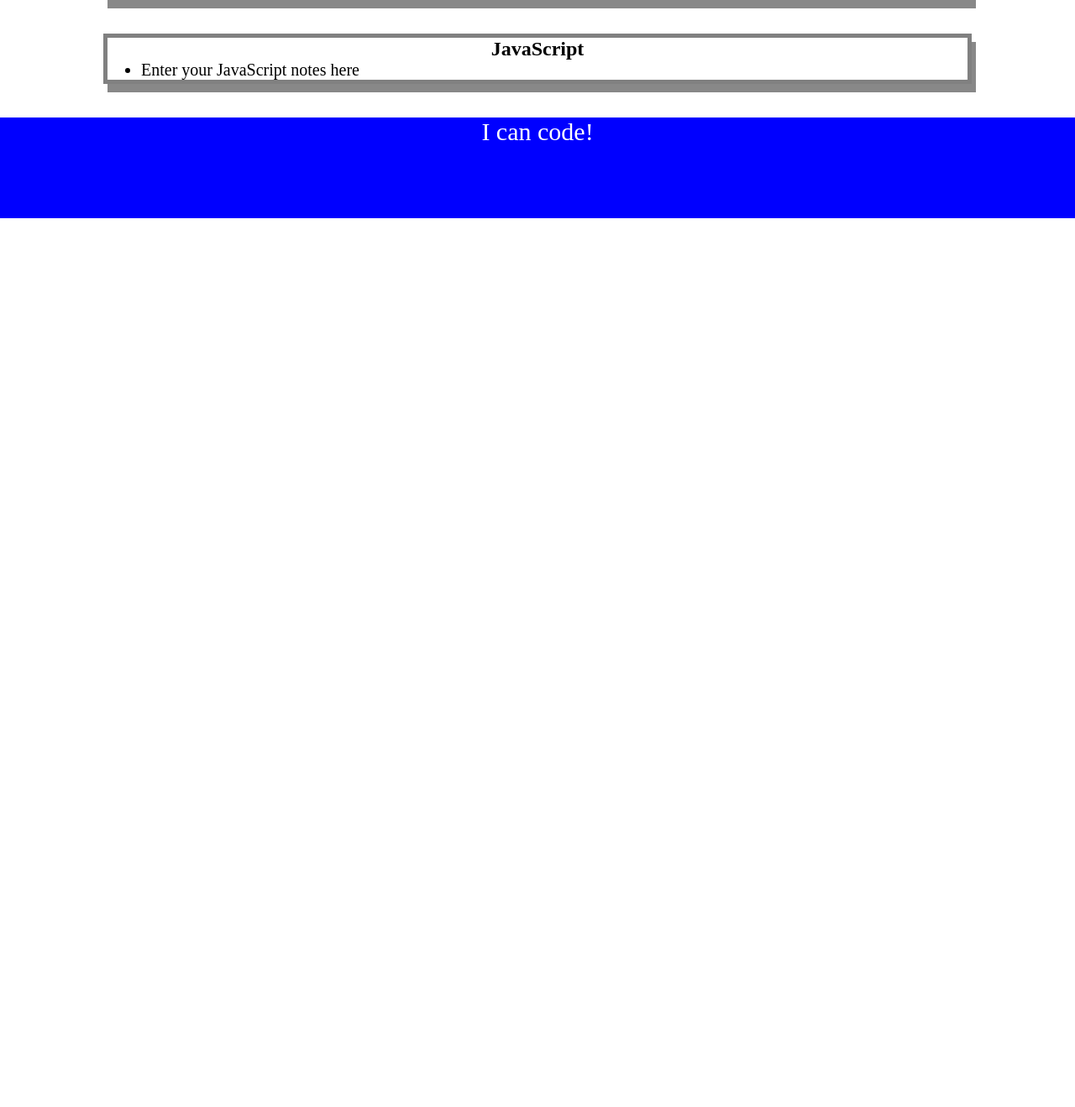
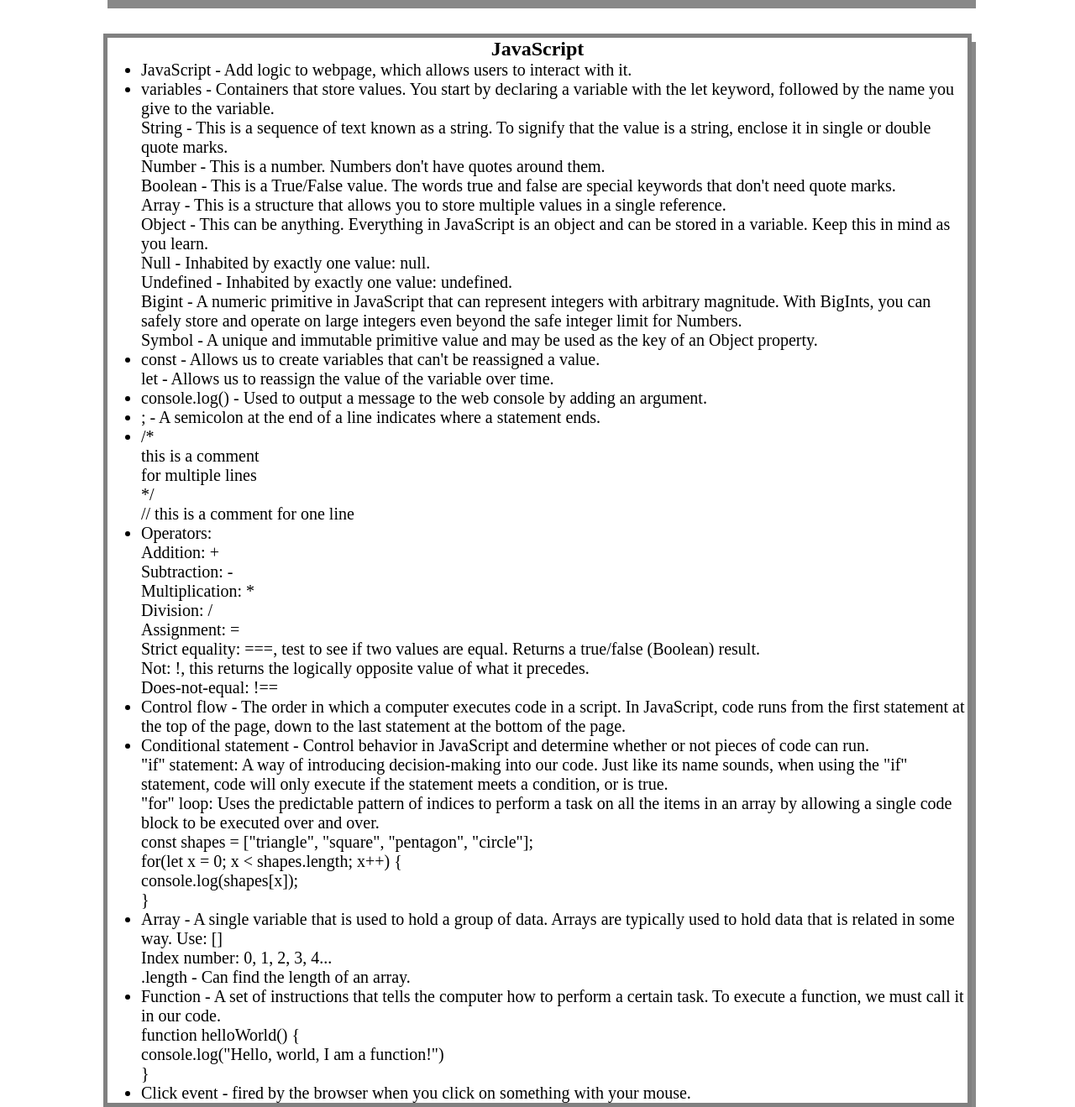
Before and after one commit to JPMill/prework-study-guide, a plain HTML site: page prework-study-guide/index.html in a window 1280 px wide. Shown: the part 1961-3280 px from the top of the page at 84% size. Before the commit the page ends 2221 px from the top, so only its background shows below. Drawn offline with Linux system fonts and the light colour scheme.

Commit message:
Added JavaScript functions

```diff
--- a/prework-study-guide/assets/script.js
+++ b/prework-study-guide/assets/script.js
@@ -1,19 +1,34 @@
 const topics = ['HTML', 'CSS', 'Git', 'JavaScript'];
 
+const randomTopic = topics[Math.floor(Math.random() * topics.length)];
+
+
+function listTopics() {
     for(let x = 0; x < topics.length; x++) {
         console.log(topics[x]);
     }
+}
 
-/*
-if (topic === 'HTML') {
+
+function selectTopic() {
+    if (randomTopic === 'HTML') {
     console.log("Let's study HTML!");
-} else if (topic === 'CSS') {
+    } else if (randomTopic === 'CSS') {
         console.log("Let's study CSS!");
-} else if (topic === 'Git') {
+    } else if (randomTopic === 'Git') {
         console.log("Let's study Git!");
-} else if (topic === 'JavaScript') {
+    } else if (randomTopic === 'JavaScript') {
         console.log("Let's study JavaScript!");
     } else {
         console.log("Please try again!");
     }
-*/
+}
+
+
+console.log('Here are the topics we learned through Prework:');
+
+listTopics()
+
+console.log('Which topic should we study first?');
+
+selectTopic()
--- a/prework-study-guide/index.html
+++ b/prework-study-guide/index.html
@@ -141,7 +141,84 @@
         <h2>JavaScript</h2>
 
         <ul>
-          <li>Enter your JavaScript notes here</li>
+          <li>JavaScript - Add logic to webpage, which allows users to interact with it.</li>
+          <li>variables - Containers that store values. You start by declaring a variable with the let keyword, followed by the name you give to the variable.
+            <br>
+            String - This is a sequence of text known as a string. To signify that the value is a string, enclose it in single or double quote marks.
+            <br>
+            Number - This is a number. Numbers don't have quotes around them.
+            <br>
+            Boolean - This is a True/False value. The words true and false are special keywords that don't need quote marks.
+            <br>
+            Array - This is a structure that allows you to store multiple values in a single reference.
+            <br>
+            Object - This can be anything. Everything in JavaScript is an object and can be stored in a variable. Keep this in mind as you learn.
+            <br>
+            Null - Inhabited by exactly one value: null.
+            <br>
+            Undefined - Inhabited by exactly one value: undefined.
+            <br>
+            Bigint - A numeric primitive in JavaScript that can represent integers with arbitrary magnitude. With BigInts, you can safely store and operate on large integers even beyond the safe integer limit for Numbers.
+            <br>
+            Symbol - A unique and immutable primitive value and may be used as the key of an Object property.</li>
+          <li>const - Allows us to create variables that can't be reassigned a value.
+            <br>
+            let - Allows us to reassign the value of the variable over time.</li>
+          <li>console.log() - Used to output a message to the web console by adding an argument.</li>
+          <li>; - A semicolon at the end of a line indicates where a statement ends.</li>
+          <li>/*
+            <br>
+            this is a comment
+            <br>
+            for multiple lines
+            <br>
+            */
+            <br>
+            // this is a comment for one line</li>
+          <li>Operators:
+            <br>
+            Addition: +
+            <br>
+            Subtraction: -
+            <br>
+            Multiplication: *
+            <br>
+            Division: /
+            <br>
+            Assignment: =
+            <br>
+            Strict equality: ===, test to see if two values are equal. Returns a true/false (Boolean) result.
+            <br>
+            Not: !, this returns the logically opposite value of what it precedes.
+            <br>
+            Does-not-equal: !==</li>
+          <li>Control flow - The order in which a computer executes code in a script. In JavaScript, code runs from the first statement at the top of the page, down to the last statement at the bottom of the page.</li>
+          <li>Conditional statement - Control behavior in JavaScript and determine whether or not pieces of code can run.
+            <br>
+            "if" statement: A way of introducing decision-making into our code. Just like its name sounds, when using the "if" statement, code will only execute if the statement meets a condition, or is true.
+            <br>
+            "for" loop: Uses the predictable pattern of indices to perform a task on all the items in an array by allowing a single code block to be executed over and over.
+            <br>
+            const shapes = ["triangle", "square", "pentagon", "circle"];
+            <br>
+            for(let x = 0; x < shapes.length; x++) {
+            <br>
+              console.log(shapes[x]);
+            <br>
+            }</li>
+          <li>Array - A single variable that is used to hold a group of data. Arrays are typically used to hold data that is related in some way. Use: []
+            <br>
+              Index number: 0, 1, 2, 3, 4...
+            <br>
+              .length - Can find the length of an array.</li>
+          <li>Function - A set of instructions that tells the computer how to perform a certain task. To execute a function, we must call it in our code.
+            <br>
+            function helloWorld() {
+            <br>
+             console.log("Hello, world, I am a function!")
+            <br>
+            }</li>
+          <li>Click event - fired by the browser when you click on something with your mouse.</li>
         </ul>
 
       </section>
```
Lines whose indentation alone changed are shown as unchanged.
